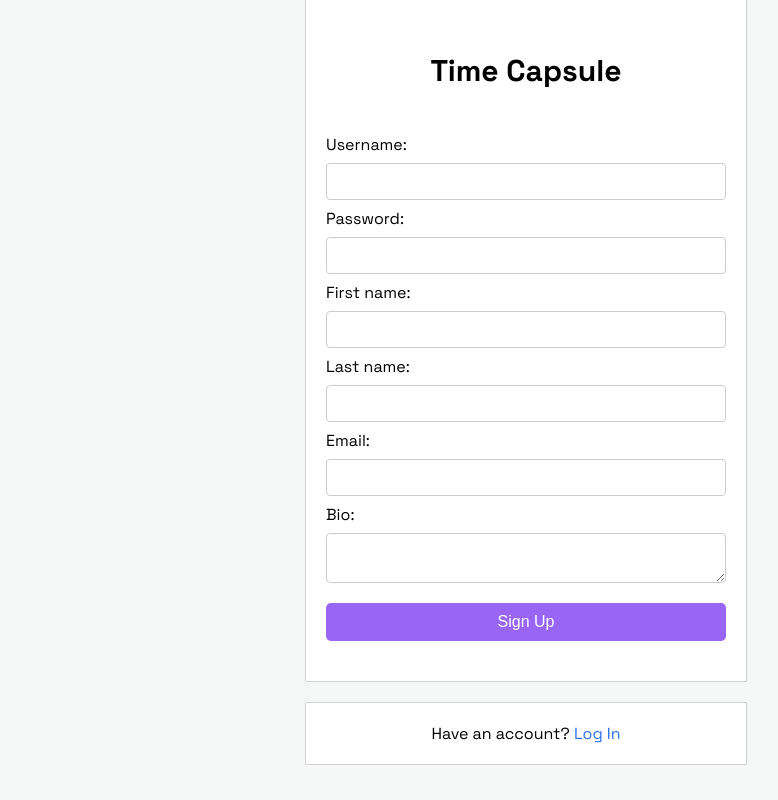
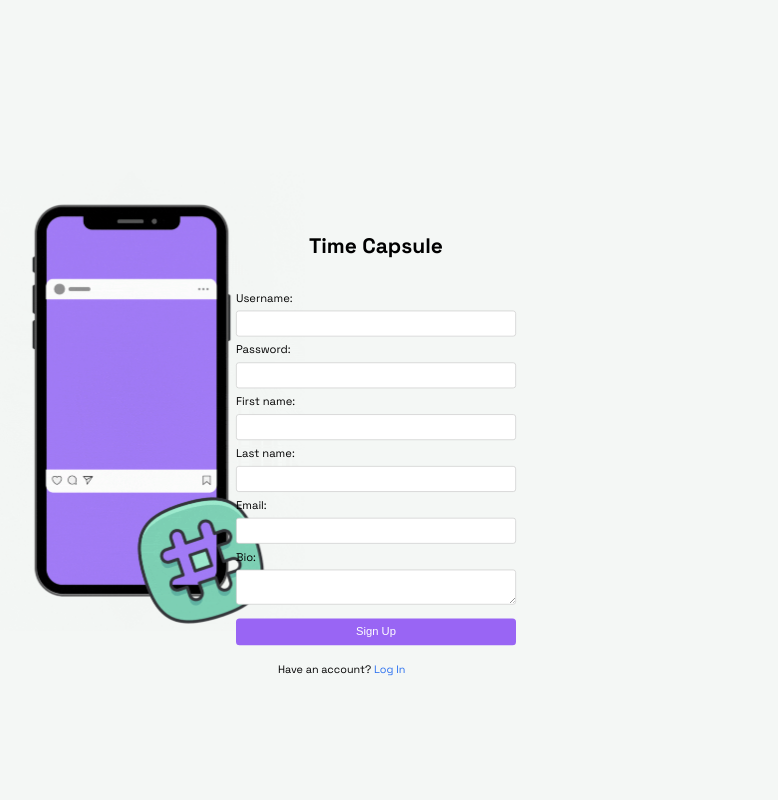
Before and after one commit to Harishcruise/TimeCapsule, a Django app: page /register/ in a window 1280 px wide. Shown: the whole page, without its empty margins (299-1077 px from the left). Run offline with Django 5.2, Linux system fonts and the light colour scheme.

Commit message:
signup update gif

```diff
--- a/static/css/user_signup.css
+++ b/static/css/user_signup.css
@@ -15,6 +15,14 @@ body {
     overflow-y: auto;
 }
 
+.boxedd{
+    height: 600px;
+    width: 50px;
+    display: flex;
+    justify-content: right;
+    margin: 0 1000px;
+
+}
 .right-content {
     display: flex;
     flex-direction: column;
@@ -23,6 +31,7 @@ body {
 #login-button{
     width: 100%;
 }
+
 
 .left-content, .right-content {
     height: 600px;
@@ -33,7 +42,7 @@ body {
     margin: 0 10px;
 }
 
-.login-form{
+.login-form1{
     width: 400px;
     height: auto;
     padding: 20px;
@@ -43,7 +52,7 @@ body {
     margin-bottom: 20px;
 }
 
-.sign-up{
+.sign-up1{
     width: 400px;
     padding: 20px;
     background-color: white;
--- a/templates/user_signup.html
+++ b/templates/user_signup.html
@@ -1,3 +1,4 @@
+{% load static %}
 <!DOCTYPE html>
 <html lang="en" xmlns="http://www.w3.org/1999/html">
 <head>
@@ -15,12 +16,15 @@
     <!-- message -->
     {% include "components/messages/messages.html" with message_length=3 %}
     <div class="modal-form-container">
+
         <div class="container">
             <div class="left-content">
-                <!-- Left side content (if any, like images or text) -->
+                <img src="{% static 'COVER.gif' %}" style="scale: 50%">
             </div>
-            <div class="right-content">
-                <div class="login-form">
+
+            <div class="right-content" style="padding-top: 20px; padding-left: 50px">
+                <div class="boxedd">
+                <div class="login-form" style="scale: 70%">
                     <div class="modal-heading">
                         <h2>Time Capsule</h2>
                     </div>
@@ -32,14 +36,13 @@
                                 {% include 'components/buttons/button.html' with button_text="Sign Up" button_type="submit" button_id="login-button" button_class="primary-button" %}
                             </div>
                         </form>
+                    </div>
+                    <div class="sign-up" style="scale: 70%">
+                    <p style="font-size: 22px">Have an account? <a href="{% url 'AuthenticationSystem:user_login' %}">Log In</a></p>
+                </div>
+                </div>
 
             </div>
-                    </div>
-                     <div class="sign-up">
-                    <p>Have an account? <a href="{% url 'AuthenticationSystem:user_login' %}">Log In</a></p>
-                </div>
-
-
             </div>
         </div>
     </div>
```
Lines whose indentation alone changed are shown as unchanged.
